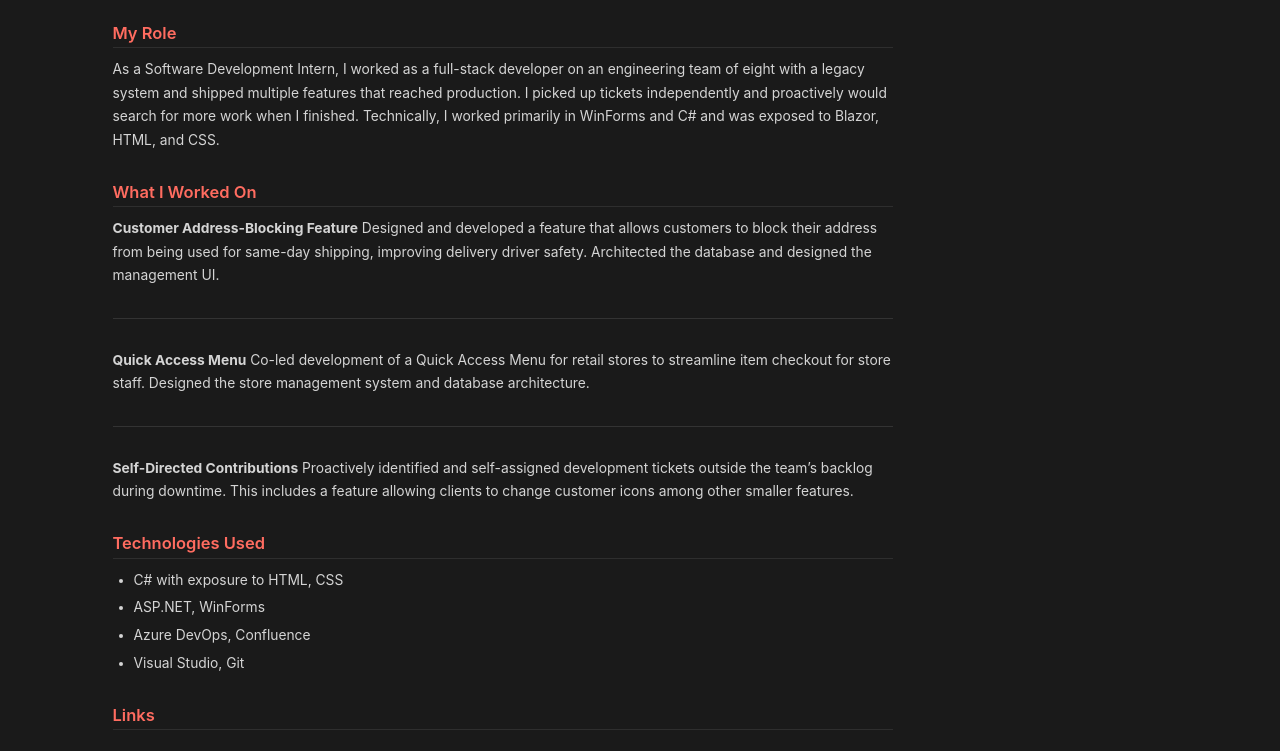
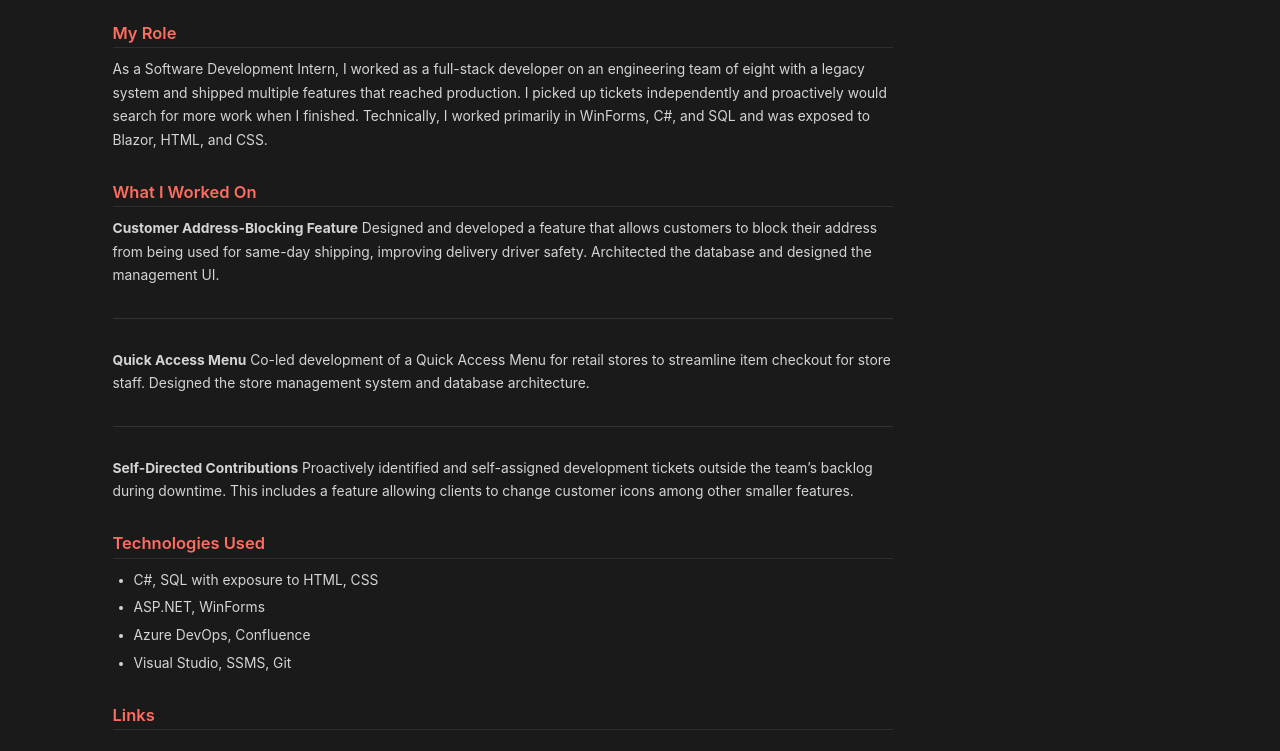
Before and after one commit to grelmu/grelmu.github.io, a Jekyll site: the page built from _pages/experience/fieldstack-intern.md, in a window 1280 px wide and 1192 px high. Shown: the part 279-1030 px from the top of the window. Built offline with Jekyll 4.4.1, drawn with Linux system fonts in a browser that asks for light colours.

Commit message:
adding SQL

```diff
--- a/_pages/experience/fieldstack-intern.md
+++ b/_pages/experience/fieldstack-intern.md
@@ -16,7 +16,7 @@ FieldStack is a cloud-based retail operations platform that unified POS, e-comme
 
 ## My Role
 
-As a Software Development Intern, I worked as a full-stack developer on an engineering team of eight with a legacy system and shipped multiple features that reached production. I picked up tickets independently and proactively would search for more work when I finished. Technically, I worked primarily in WinForms and C# and was exposed to Blazor, HTML, and CSS.
+As a Software Development Intern, I worked as a full-stack developer on an engineering team of eight with a legacy system and shipped multiple features that reached production. I picked up tickets independently and proactively would search for more work when I finished. Technically, I worked primarily in WinForms, C#, and SQL and was exposed to Blazor, HTML, and CSS.
 
 ## What I Worked On
 
@@ -37,10 +37,10 @@ team's backlog during downtime. This includes a feature allowing clients to chan
 
 ## Technologies Used
 
-- C# with exposure to HTML, CSS
+- C#, SQL with exposure to HTML, CSS
 - ASP.NET, WinForms
 - Azure DevOps, Confluence
-- Visual Studio, Git
+- Visual Studio, SSMS, Git
 
 ## Links
 
```
